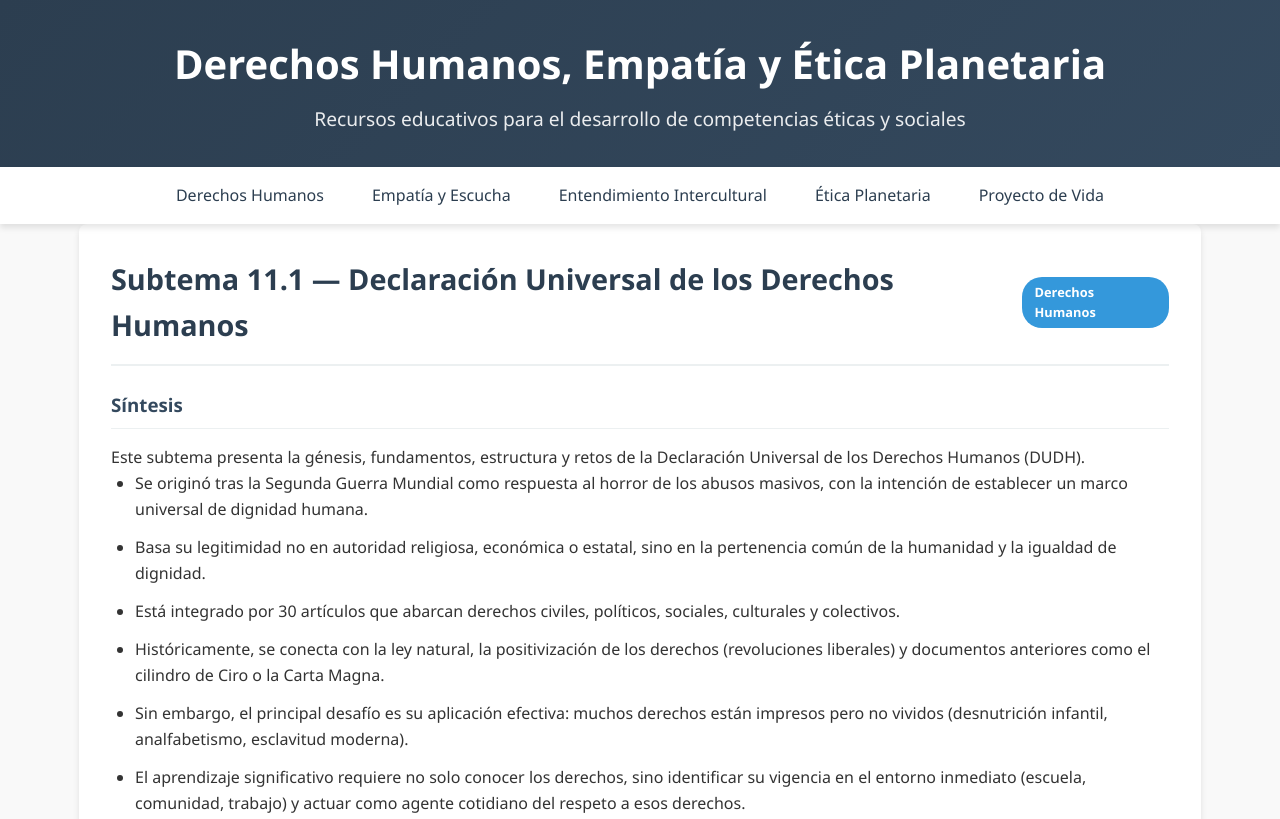
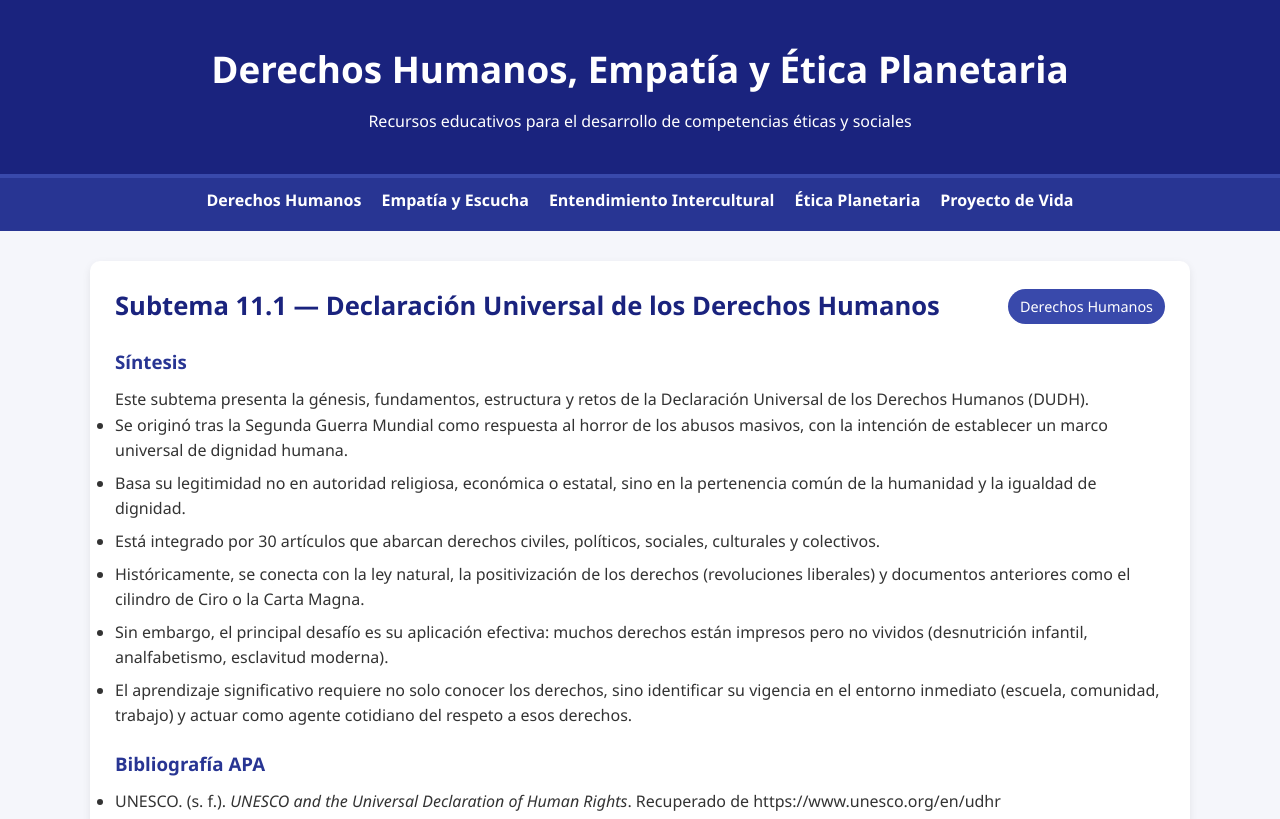
Before and after one commit to Leonoro1821/evidencia3etica, a plain HTML site: page index.html in a window 1280 px wide. Shown: the top 819 px of the page. Drawn offline with Linux system fonts and the light colour scheme.

Commit message:
Refactor CSS styles and structure
Removed old CSS variables and styles, and added new base styles, header, navbar, subtema, sections, resources grid, and footer styles.

```diff
--- a/style.css
+++ b/style.css
@@ -1,209 +1,177 @@
-/* Variables CSS */
-:root {
-    --primary: #2c3e50;
-    --secondary: #3498db;
-    --accent1: #e74c3c;
-    --accent2: #2ecc71;
-    --accent3: #f39c12;
-    --light: #ecf0f1;
-    --dark: #34495e;
-    --gray: #7f8c8d;
-    --white: #ffffff;
-    --shadow: 0 4px 6px rgba(0, 0, 0, 0.1);
-    --radius: 8px;
-}
+/* ---------------------- */
+/*      ESTILOS BASE      */
+/* ---------------------- */
 
-/* Estilos generales */
 * {
     margin: 0;
     padding: 0;
     box-sizing: border-box;
+    font-family: "Segoe UI", Tahoma, sans-serif;
 }
 
 body {
-    font-family: 'Segoe UI', Tahoma, Geneva, Verdana, sans-serif;
+    background: #f5f6fb;
+    color: #333;
     line-height: 1.6;
-    color: #333;
-    background-color: #f9f9f9;
 }
+
+/* ---------------------- */
+/*        CONTENEDOR      */
+/* ---------------------- */
 
 .container {
     width: 90%;
-    max-width: 1200px;
-    margin: 0 auto;
-    padding: 0 15px;
+    max-width: 1100px;
+    margin: auto;
 }
 
-/* Header */
+/* ---------------------- */
+/*        HEADER          */
+/* ---------------------- */
+
 header {
-    background: linear-gradient(135deg, var(--primary), var(--dark));
-    color: var(--white);
-    padding: 2rem 0;
+    background: #1a237e;
+    color: white;
+    padding: 40px 0;
     text-align: center;
-    box-shadow: var(--shadow);
+    border-bottom: 4px solid #3949ab;
 }
 
 header h1 {
-    font-size: 2.5rem;
-    margin-bottom: 0.5rem;
+    font-size: 2.3rem;
+    margin-bottom: 10px;
 }
 
-header p {
-    font-size: 1.2rem;
-    opacity: 0.9;
-}
+/* ---------------------- */
+/*         NAVBAR         */
+/* ---------------------- */
 
-/* Navegación */
 nav {
-    background-color: var(--white);
-    box-shadow: var(--shadow);
-    position: sticky;
-    top: 0;
-    z-index: 100;
+    background: #283593;
+    padding: 10px 0;
+    margin-bottom: 30px;
 }
 
 nav ul {
+    list-style: none;
     display: flex;
-    list-style: none;
+    flex-wrap: wrap;
     justify-content: center;
-    flex-wrap: wrap;
-}
-
-nav li {
-    margin: 0;
+    gap: 20px;
 }
 
 nav a {
-    display: block;
-    padding: 1rem 1.5rem;
+    color: #fff;
     text-decoration: none;
-    color: var(--primary);
-    font-weight: 500;
-    transition: all 0.3s ease;
+    font-weight: 600;
+    transition: 0.3s;
 }
 
 nav a:hover {
-    background-color: var(--light);
-    color: var(--secondary);
+    color: #c5cae9;
 }
 
-/* Main content */
-main {
-    padding: 2rem 0;
-}
+/* ---------------------- */
+/*        SUBTEMAS        */
+/* ---------------------- */
 
-/* Subtema */
 .subtema {
-    background-color: var(--white);
-    border-radius: var(--radius);
-    box-shadow: var(--shadow);
-    padding: 2rem;
-    margin-bottom: 2rem;
+    background: white;
+    padding: 25px;
+    border-radius: 10px;
+    margin-bottom: 35px;
+    box-shadow: 0 3px 8px rgba(0,0,0,0.08);
 }
 
 .subtema-header {
     display: flex;
     justify-content: space-between;
     align-items: center;
-    margin-bottom: 1.5rem;
-    padding-bottom: 1rem;
-    border-bottom: 2px solid var(--light);
+    flex-wrap: wrap;
 }
 
 .subtema-header h2 {
-    color: var(--primary);
-    font-size: 1.8rem;
+    font-size: 1.6rem;
+    color: #1a237e;
 }
 
 .badge {
-    background-color: var(--secondary);
-    color: var(--white);
-    padding: 0.3rem 0.8rem;
+    background: #3949ab;
+    color: white;
+    padding: 6px 12px;
     border-radius: 20px;
-    font-size: 0.8rem;
-    font-weight: bold;
+    font-size: 0.9rem;
 }
 
-/* Secciones dentro de subtema */
-.sintesis, .bibliografia, .recursos {
-    margin-bottom: 2rem;
+/* ---------------------- */
+/*       SECCIONES        */
+/* ---------------------- */
+
+.sintesis h3,
+.bibliografia h3,
+.recursos h3 {
+    margin-top: 20px;
+    margin-bottom: 10px;
+    color: #283593;
 }
 
-h3 {
-    color: var(--dark);
-    margin-bottom: 1rem;
-    padding-bottom: 0.5rem;
-    border-bottom: 1px solid var(--light);
+ul li {
+    margin-bottom: 7px;
 }
 
-.sintesis ul, .bibliografia ul {
-    padding-left: 1.5rem;
-}
+/* ---------------------- */
+/*      RECURSOS GRID     */
+/* ---------------------- */
 
-.sintesis li, .bibliografia li {
-    margin-bottom: 0.8rem;
-}
-
-.sintesis strong {
-    color: var(--accent1);
-}
-
-/* Recursos grid */
 .recursos-grid {
     display: grid;
-    grid-template-columns: repeat(auto-fit, minmax(250px, 1fr));
-    gap: 1.5rem;
+    grid-template-columns: repeat(auto-fit,minmax(250px,1fr));
+    gap: 15px;
+    margin-top: 15px;
 }
 
 .recurso {
-    background-color: var(--light);
-    padding: 1.5rem;
-    border-radius: var(--radius);
-    border-left: 4px solid var(--secondary);
+    background: #f1f3ff;
+    padding: 15px;
+    border-radius: 10px;
 }
 
 .recurso h4 {
-    color: var(--secondary);
-    margin-bottom: 0.5rem;
+    margin-bottom: 8px;
+    color: #303f9f;
 }
 
-/* Footer */
+/* ---------------------- */
+/*         FOOTER         */
+/* ---------------------- */
+
 footer {
-    background-color: var(--primary);
-    color: var(--white);
+    margin-top: 40px;
+    background: #1a237e;
+    color: white;
+    padding: 20px 0;
     text-align: center;
-    padding: 2rem 0;
-    margin-top: 2rem;
+    border-top: 4px solid #3949ab;
 }
 
 footer p {
-    margin-bottom: 0.5rem;
+    margin: 5px 0;
 }
 
-/* Responsive */
-@media (max-width: 768px) {
-    header h1 {
-        font-size: 2rem;
-    }
+/* ---------------------- */
+/*  SECCIÓN CONCLUSIONES  */
+/* ---------------------- */
 
-    .subtema-header {
-        flex-direction: column;
-        align-items: flex-start;
-    }
+#conclusiones {
+    background: #fff8e1;
+    padding: 25px;
+    border-left: 6px solid #ffb300;
+    border-radius: 10px;
+    margin-top: 40px;
+    box-shadow: 0 3px 8px rgba(0,0,0,0.1);
+}
 
-    .badge {
-        margin-top: 0.5rem;
-    }
-
-    nav ul {
-        flex-direction: column;
-    }
-
-    nav a {
-        padding: 0.8rem 1rem;
-    }
-
-    .recursos-grid {
-        grid-template-columns: 1fr;
-    }
+#conclusiones h2 {
+    margin-bottom: 15px;
+    color: #ff8f00;
 }
```
